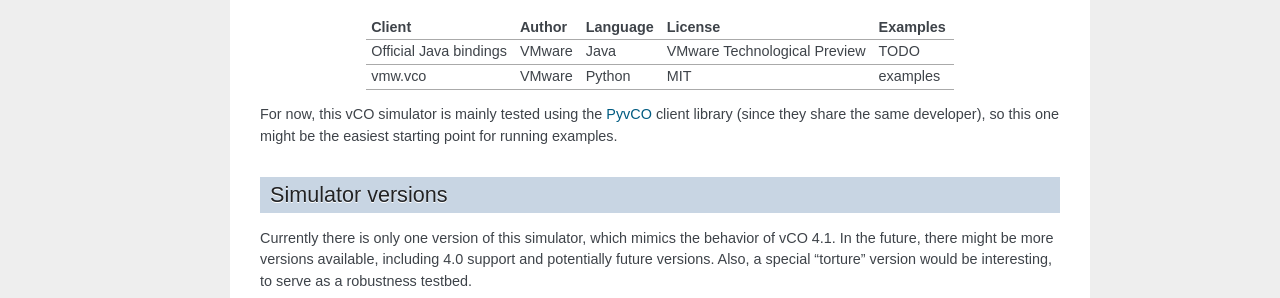
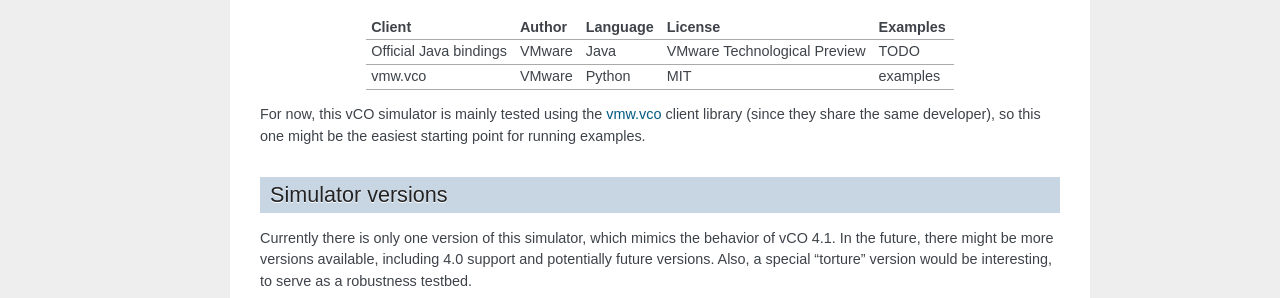
Before and after one commit to sigma/vco-gae, a Sphinx documentation site: the page built from doc/source/index.rst, in a window 1280 px wide. Shown: the part 739-1037 px from the top of the page. Built offline with Sphinx 7.4.7, drawn with Linux system fonts in a browser that asks for light colours.

Commit message:
fix ref to pyvco

```diff
--- a/doc/source/index.rst
+++ b/doc/source/index.rst
@@ -54,8 +54,8 @@
 | vmw.vco                | VMware | Python   | MIT                          | :ref:`examples <pyvco:examples>` |
 +------------------------+--------+----------+------------------------------+----------------------------------+
 
-For now, this vCO simulator is mainly tested using the `PyvCO
-<http://gitorious.org/pyvco>`_ client library (since they share the same
+For now, this vCO simulator is mainly tested using the `vmw.vco
+<http://sigma.github.com/vmw.vco>`_ client library (since they share the same
 developer), so this one might be the easiest starting point for
 running examples.
 
```
